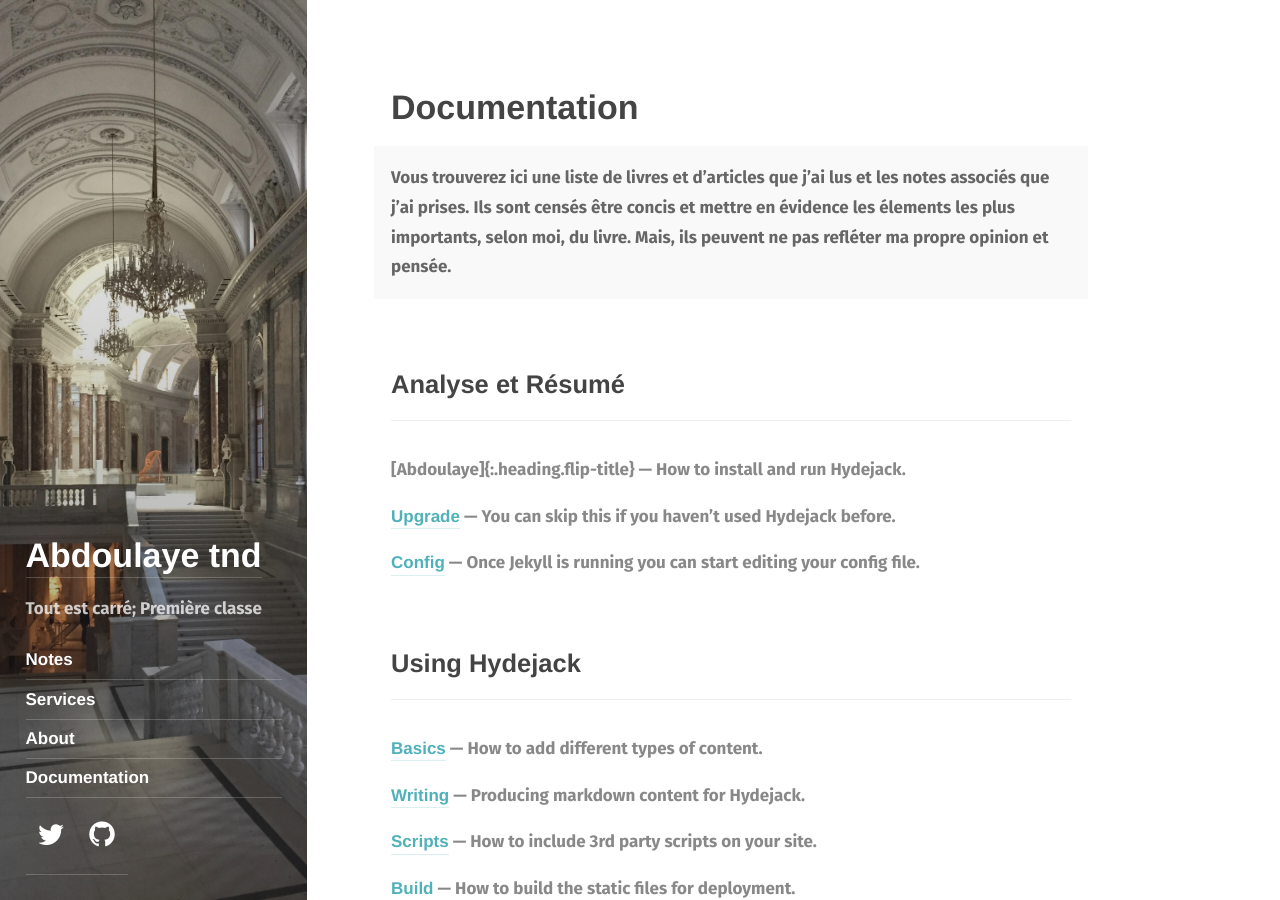
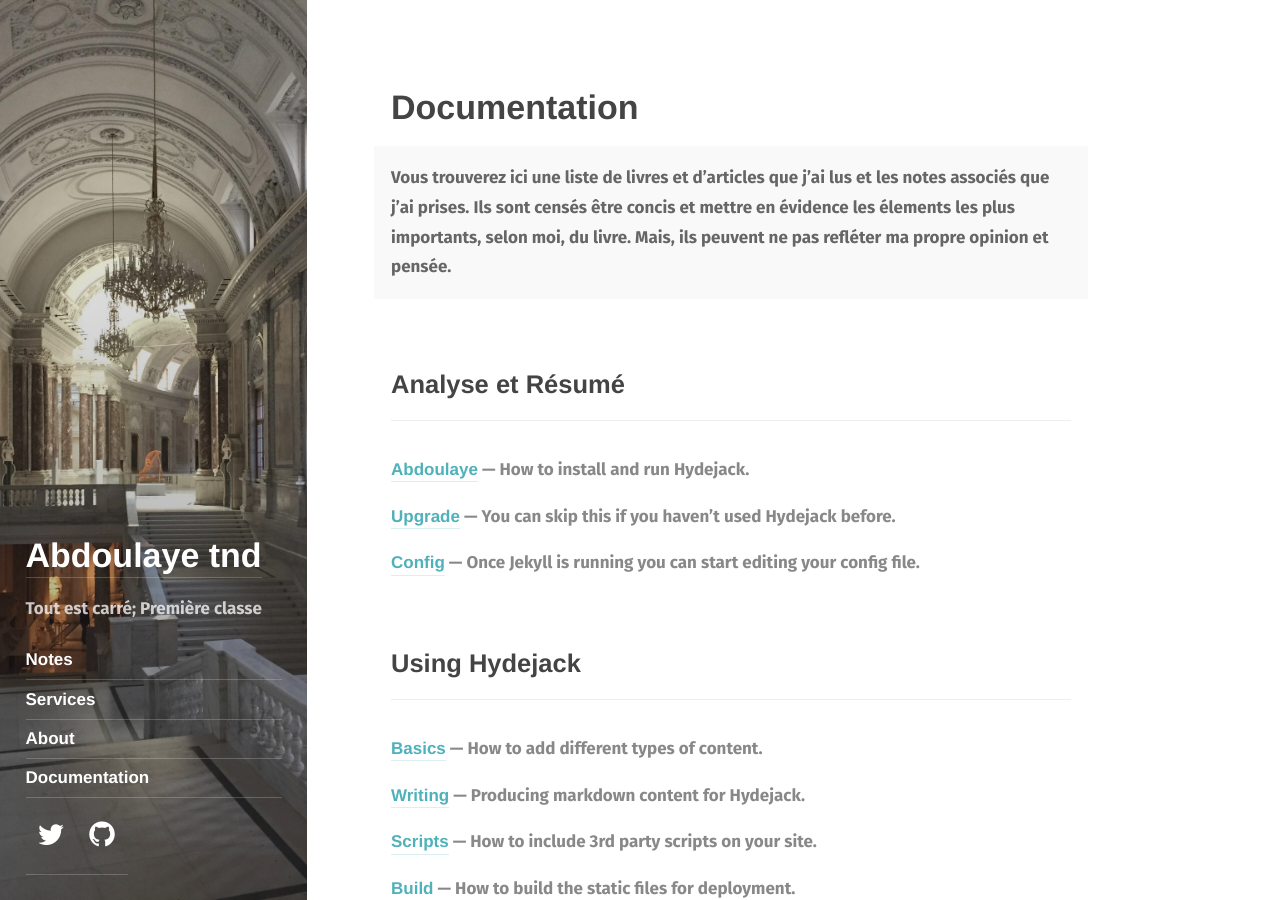
Before and after one commit to abdoulaye-tnd/tandian, a Jekyll site: the page built from books/index.md, in a window 1280 px wide and 900 px high. Built offline with Jekyll 4.4.1, drawn with Linux system fonts in a browser that asks for light colours; some web fonts are replaced; part of the change alters nothing that is shown.

```diff
--- a/books/index.md
+++ b/books/index.md
@@ -33,7 +33,7 @@ order: 5
 * [CHANGELOG]{:.heading.flip-title} --- Version history of Hydejack.
 {:.related-posts.faded}
 
-[install]: install.md
+[Abdoulaye]: Abdoulaye.md
 [upgrade]: upgrade.md
 [config]: config.md
 [basics]: basics.md
```
